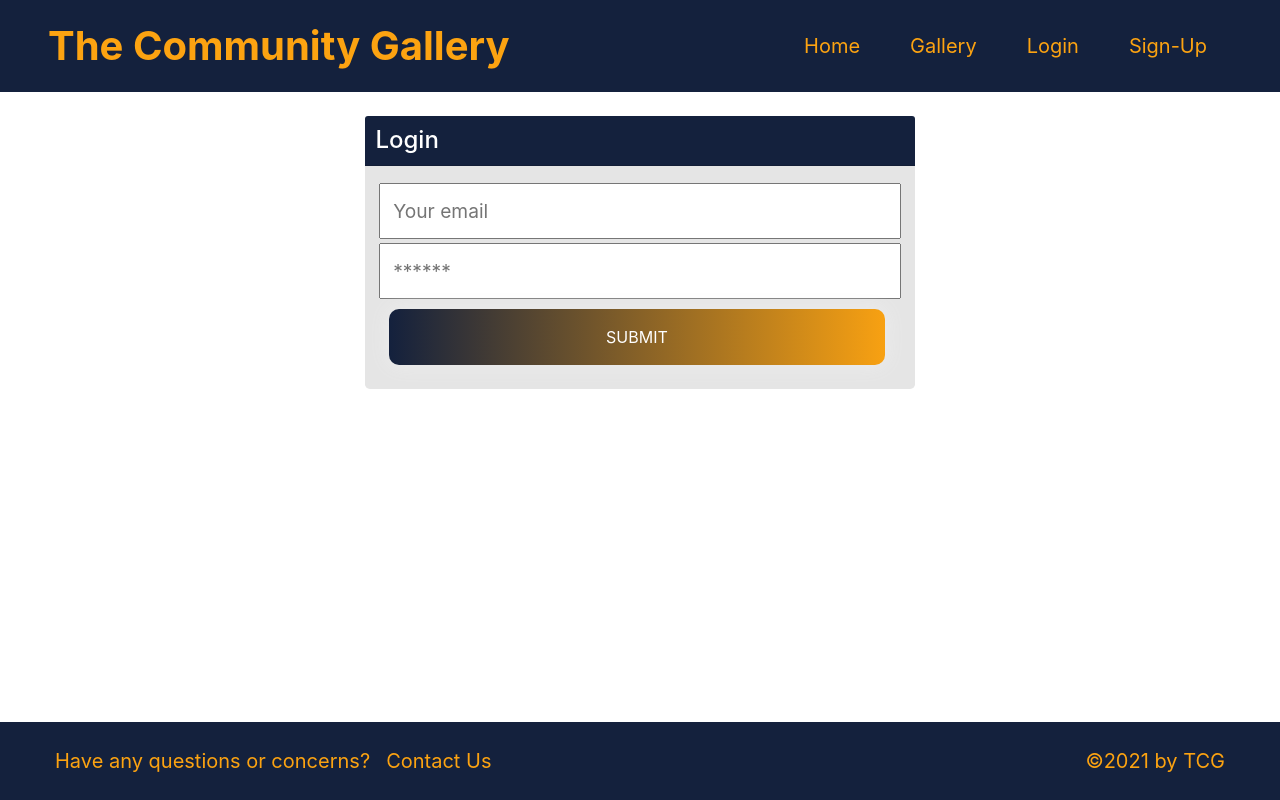
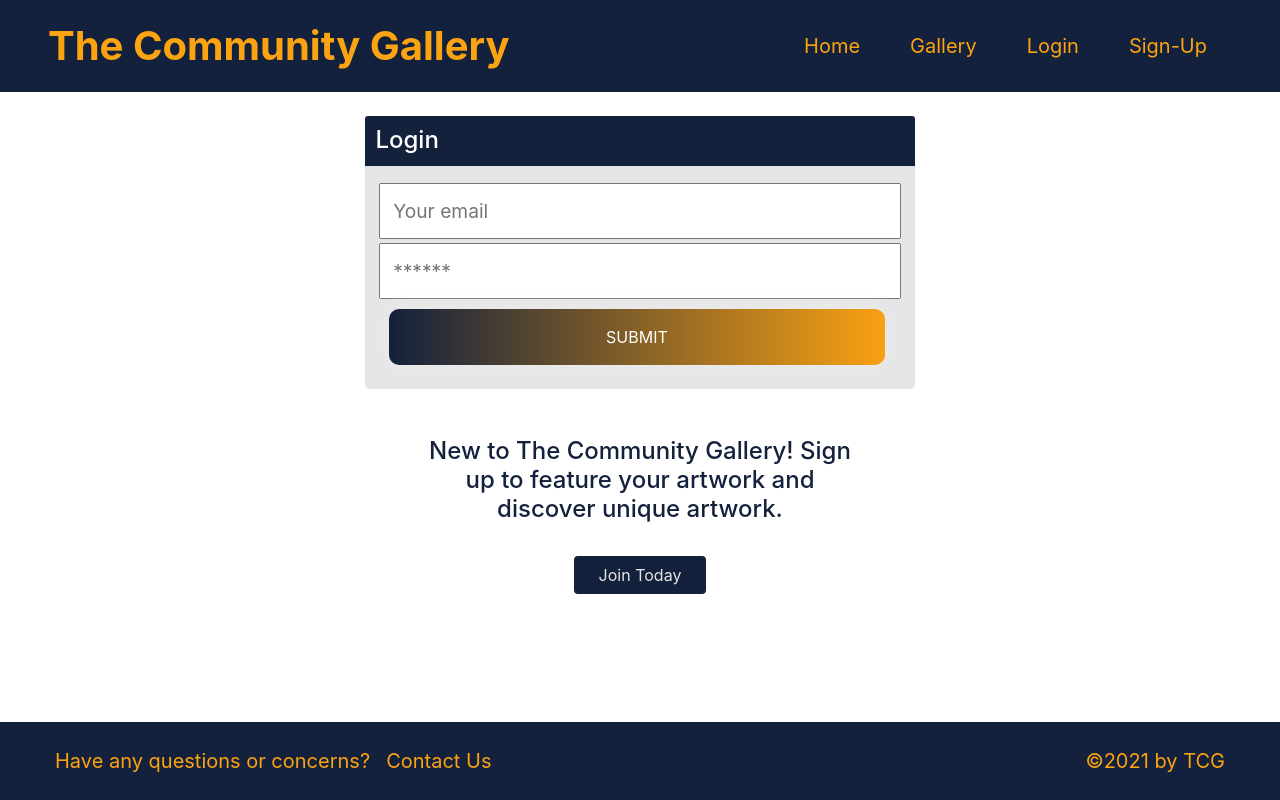
Before and after one commit to deepikabekal/TCG, a React (Create React App) app in the folder client/: page /login in a window 1280 px wide. Built offline with nearby package versions, Linux system fonts and the light colour scheme.

Commit message:
added section on signup and login components

```diff
--- a/client/src/Components/ArtContainer/ArtContainer.js
+++ b/client/src/Components/ArtContainer/ArtContainer.js
@@ -2,11 +2,12 @@ import React from 'react';
 //import { QUERY_ME } from "../../utils/queries";
 //import { useQuery } from '@apollo/client';
 import Auth from '../../utils/auth';
+import { Link } from 'react-router-dom';
 
 const ArtContainer = ({ arts }, ) => {
 
 
-     console.log(arts, "artcontainer")
+    console.log(arts, "artcontainer")
     //console.log("container", user)
     //console.log('userid', user._id)
 
@@ -36,6 +37,10 @@ const ArtContainer = ({ arts }, ) => {
         return <h2>No Artwork on display! 😱 </h2>
      }
 
+     const loginRequired = function() {
+
+     }
+
     return (
         <div className="row row-cols-1 row-cols-md-2">
 
@@ -49,12 +54,23 @@ const ArtContainer = ({ arts }, ) => {
                                     <p className="card-text">Artist: {artwork.artist} </p>
                                     <p className="card-text">Description: {artwork.description}</p>
 
-                                <div>
 
-                                    <a href="#" className="btn btn-grad mx-3" onClick={() => vote (artwork)}>Vote  </a>
-                                    <a href="#" className="btn btn-grad mx-3">Buy ${artwork.price}</a>
-                                </div>
-                            {/* </div> */}
+                                {Auth.loggedIn() ? (
+                                    <>
+                                    <div>
+                                        <a href="#" className="btn btn-grad mx-3" onClick={() => vote (artwork)}>Vote  </a>
+                                        <a href="#" className="btn btn-grad mx-3">Buy ${artwork.price}</a>
+                                    </div>
+                                    </>) : (
+                                        <>
+                                     <div>
+                                        <Link to="/login" className="btn btn-grad mx-3" >Login to vote  </Link>
+                                        <a href="#" className="btn btn-grad mx-3">Login to purchase {artwork.price}</a>
+                                    </div>
+                                    </>
+                                    )
+                                }
+
 
                         </div>
                     </div>
--- a/client/src/index.css
+++ b/client/src/index.css
@@ -359,4 +359,14 @@ nav{
   flex-wrap: wrap;
 }
 
+.secondaryBtn {
+  background-color: var(--tertiary);
+  color: var(--primary);
+}
+
+.secondaryBtn:hover {
+  color: var(--tertiary);
+  background-color: var(--light);
+}
+
 /* -------------------------media queries------------------------------------- */
--- a/client/src/pages/Login.js
+++ b/client/src/pages/Login.js
@@ -2,6 +2,7 @@ import {useState} from 'react';
 import { useMutation } from '@apollo/client';
 import { LOGIN_USER } from '../utils/mutations';
 import Auth from '../utils/auth';
+import { Link } from 'react-router-dom';
 
 const Login = (props) => {
     const [formState, setFormState] = useState({ email: '', password: '' });
@@ -73,7 +74,14 @@ const Login = (props) => {
             {error && <div>Login failed</div>}
           </div>
         </div>
-      </div>
+        <div className="row d-flex justify-content-center m-5">
+          <h4 className="col-12 text-center">New to The Community Gallery! Sign up to feature your artwork and discover unique artwork. </h4>
+          <div className="col-12 d-flex justify-content-center">
+                    <Link to="/signup" className="btn m-4 px-4 secondaryBtn" >Join Today</Link>
+                    </div>
+                    </div>
+        </div>
+
     </main>
   );
 }
--- a/client/src/pages/Signup.js
+++ b/client/src/pages/Signup.js
@@ -2,6 +2,7 @@ import {useState} from 'react';
 import { useMutation } from '@apollo/client';
 import { ADD_USER } from '../utils/mutations';
 import Auth from '../utils/auth';
+import { Link } from 'react-router-dom';
 
 const Signup = () => {
     const [formState, setFormState] = useState({ username: '', email: '', password: '' });
@@ -72,7 +73,15 @@ const Signup = () => {
 
                     </div>
                 </div>
-            </div>
+
+                <div className="row d-flex justify-content-center m-5">
+                    <h4 className="col-12 text-center">Already a member?</h4>
+                    <div className="col-12 d-flex justify-content-center">
+                    <Link to="/login" className="btn m-4 px-4 secondaryBtn" >Login</Link>
+                    </div>
+                    </div>
+                </div>
+
         </main>
     );
 }
```
